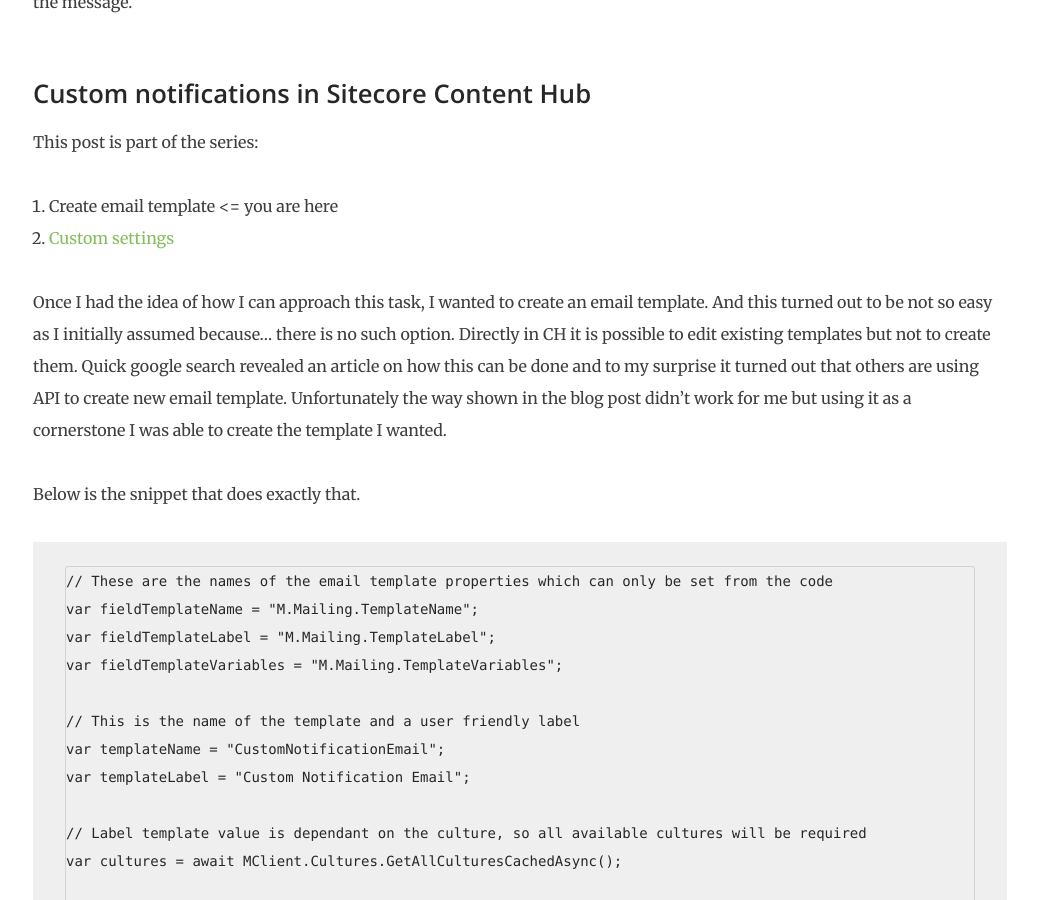
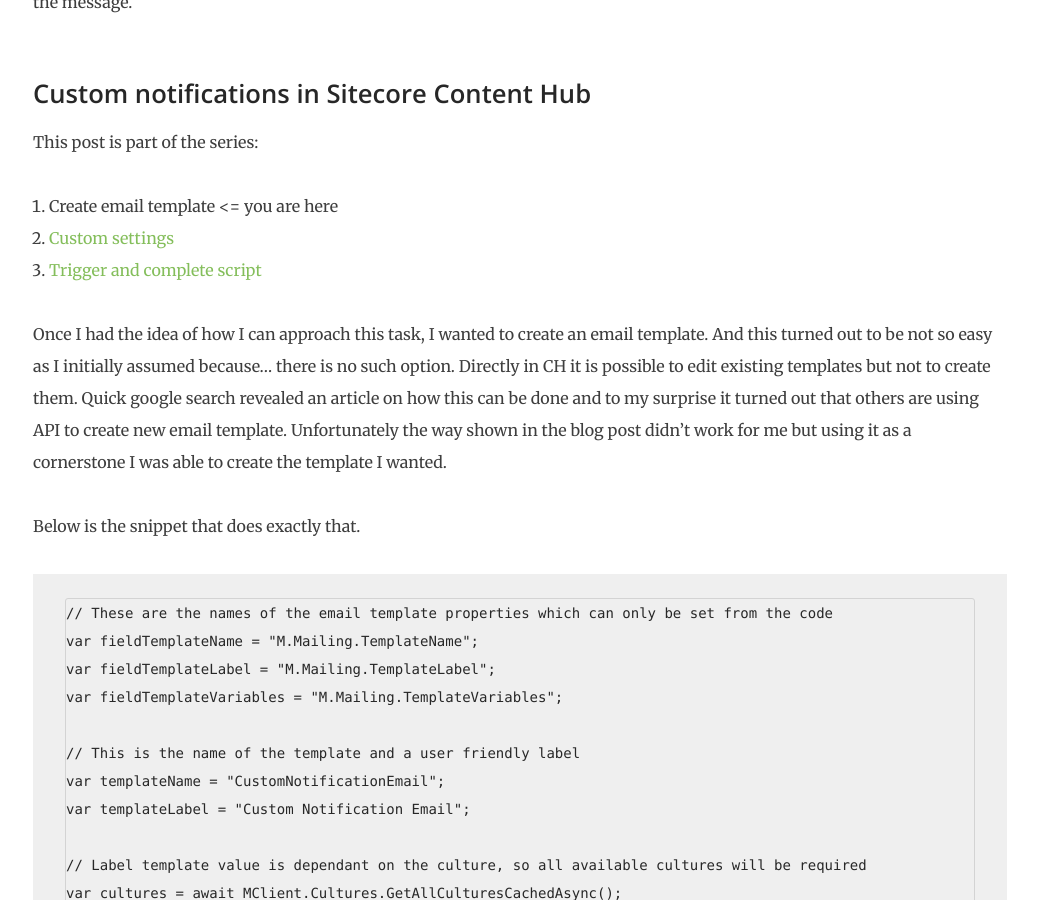
Before and after one commit to skuzniak/skuzniak.github.io, a Jekyll site: the page built from _posts/2022-06-21-custom-notifications-content-hub.markdown, in a window 1280 px wide and 900 px high, scrolled down 758 px. Shown: the whole window, without its empty margins (107-1145 px from the left). Built offline with Jekyll 4.4.1, drawn with Linux system fonts in a browser that asks for light colours.

Commit message:
Updated table of content for older posts

```diff
--- a/_posts/2022-06-21-custom-notifications-content-hub.markdown
+++ b/_posts/2022-06-21-custom-notifications-content-hub.markdown
@@ -20,6 +20,7 @@
 
 1. Create email template <= you are here
 2. [Custom settings](/2022/07/10/custom-notifications-content-hub-settings)
+3. [Trigger and complete script](/2022/08/29/custom-notifications-content-hub-wrapup)
 
 Once I had the idea of how I can approach this task, I wanted to create an email template.
 And this turned out to be not so easy as I initially assumed because... there is no such option.
--- a/_posts/2022-07-10-custom-notifications-content-hub-settings.markdown
+++ b/_posts/2022-07-10-custom-notifications-content-hub-settings.markdown
@@ -15,6 +15,7 @@
 
 1. [Create email template](/2022/06/21/custom-notifications-content-hub)
 2. Custom settings <= you are here
+3. [Trigger and complete script](/2022/08/29/custom-notifications-content-hub-wrapup)
 
 In this part I am going to use Content Hub settings to map user groups to the relation values.
 This will allow me to easily manage the mapping and have different settings depending on the environment.
```
